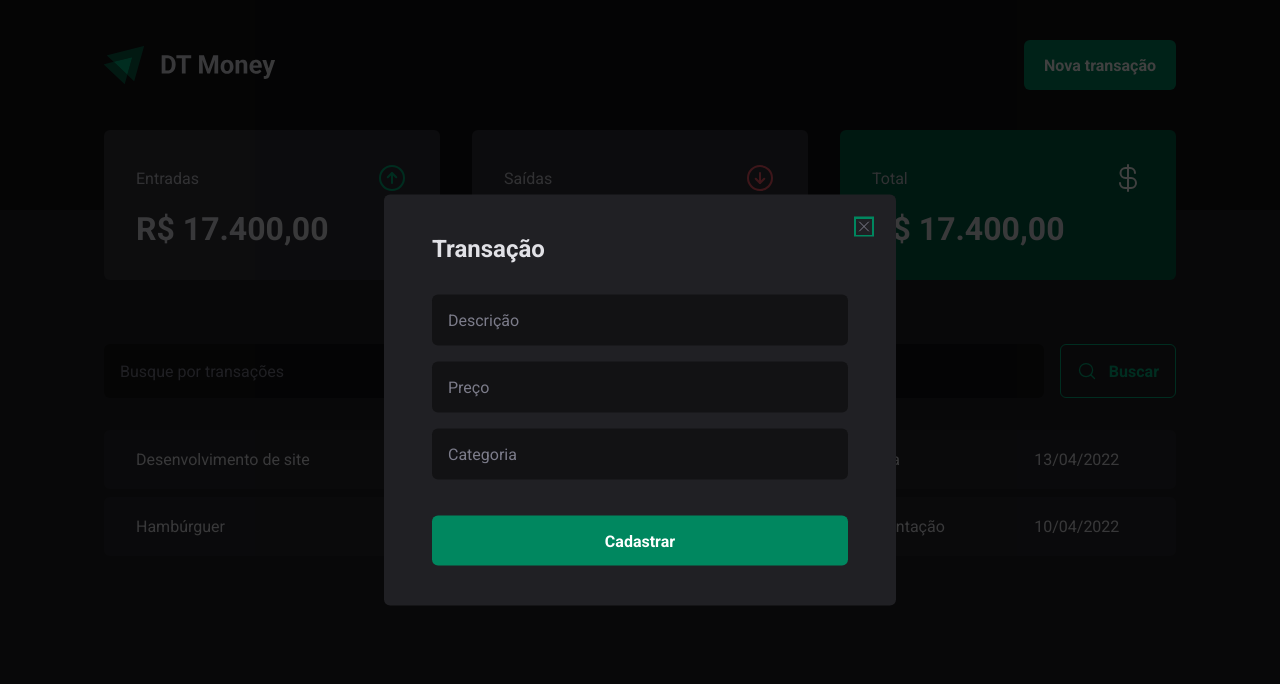
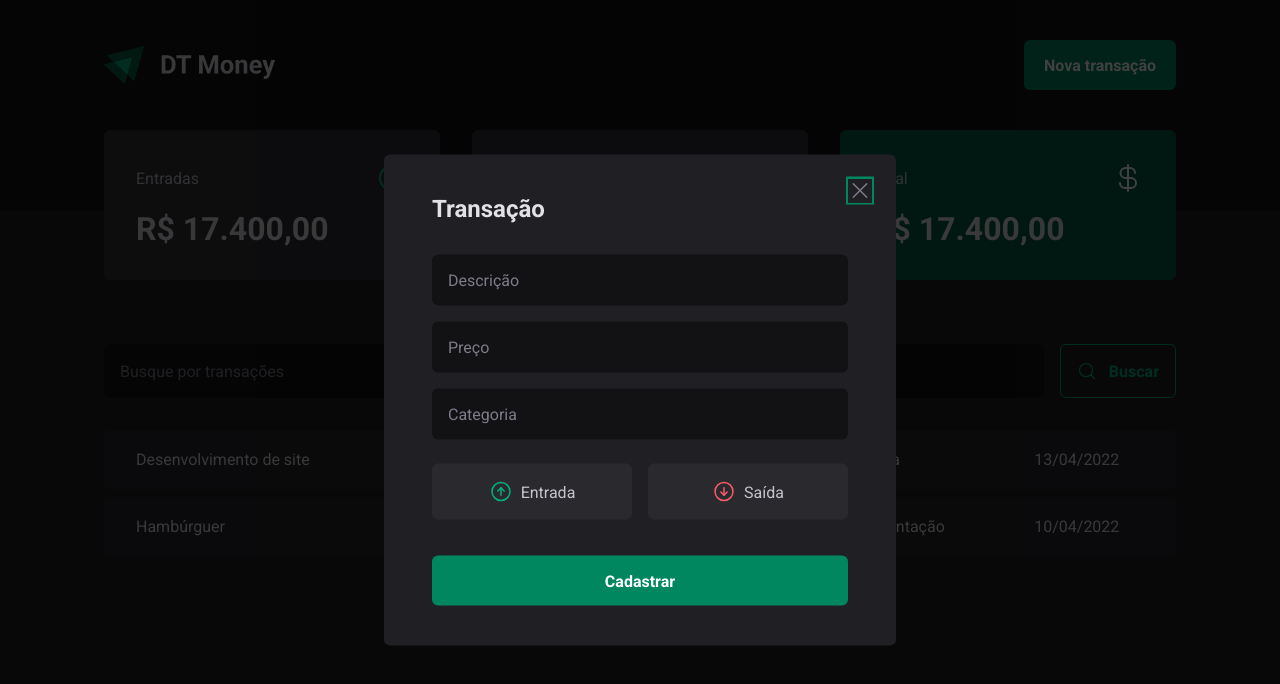
Before and after one commit to Lucas-Fer/dt-money, a React (Vite) app: page / in a window 1280 px wide. Both pictures are taken after a click on the button "Nova transação". Shown: the top 684 px of the page. Built offline with nearby package versions, Linux system fonts and the light colour scheme.

Commit message:
style: radio button with radix to change depending button checked

```diff
--- a/package.json
+++ b/package.json
@@ -11,6 +11,7 @@
   },
   "dependencies": {
     "@radix-ui/react-dialog": "^1.0.4",
+    "@radix-ui/react-radio-group": "^1.1.3",
     "phosphor-react": "^1.4.1",
     "react": "^18.2.0",
     "react-dom": "^18.2.0"
--- a/src/components/NewTransactionModal/index.tsx
+++ b/src/components/NewTransactionModal/index.tsx
@@ -1,6 +1,6 @@
 import * as Dialog from '@radix-ui/react-dialog';
-import { CloseButton, Content, Overlay } from './styles';
-import { X } from 'phosphor-react';
+import { CloseButton, Content, Overlay, TransactionType, TransactionTypeButton } from './styles';
+import { ArrowCircleDown, ArrowCircleUp, X } from 'phosphor-react';
 
 export default function NewTransactionModal() {
   return (
@@ -9,7 +9,7 @@
       <Content>
         <Dialog.Title>Transação</Dialog.Title>
         <CloseButton>
-          <X />
+          <X size={24} />
         </CloseButton>
 
         <form action="">
@@ -17,6 +17,17 @@
           <input type="number" placeholder='Preço' required />
           <input type="text" placeholder='Categoria' required />
 
+          <TransactionType>
+            <TransactionTypeButton variant="income" value='income'>
+              <ArrowCircleUp size={24} />
+              Entrada
+            </TransactionTypeButton>
+            <TransactionTypeButton variant="outcome" value='outcome'>
+              <ArrowCircleDown size={24} />
+              Saída
+            </TransactionTypeButton>
+          </TransactionType>
+
           <button type="submit">Cadastrar</button>
         </form>
       </Content>
--- a/src/components/NewTransactionModal/styles.ts
+++ b/src/components/NewTransactionModal/styles.ts
@@ -1,5 +1,6 @@
 import styled from "styled-components";
 import * as Dialog from '@radix-ui/react-dialog';
+import * as RadioGroup from '@radix-ui/react-radio-group';
 
 export const Overlay = styled(Dialog.Overlay)`
   position: fixed;
@@ -68,3 +69,45 @@
 
   color: ${props => props.theme["gray-500"]};
 `;
+
+export const TransactionType = styled(RadioGroup.Root)`
+  display: grid;
+  grid-template-columns: repeat(2, 1fr);
+  gap: 1rem;
+  margin-top: 0.5rem;
+`;
+
+interface TransactionTypeButtonProps {
+  variant: 'income' | 'outcome';
+}
+
+export const TransactionTypeButton = styled(RadioGroup.Item)<TransactionTypeButtonProps>`
+  background: ${props => props.theme["gray-700"]};
+  padding: 1rem;
+  display: flex;
+  align-items: center;
+  justify-content: center;
+  gap: 0.5rem;
+  border-radius: 6px;
+  cursor: pointer;
+  border: 0;
+  color: ${props => props.theme["gray-300"]};
+
+  svg {
+    color: ${props => props.variant === 'income' ? props.theme["green-300"] : props.theme["red-300"]};
+  }
+
+  &[data-state='unchecked']:hover {
+    transition: background-color 0.2s;
+    background: ${props => props.theme["gray-600"]};
+  }
+
+  &[data-state='checked'] {
+    color: ${props => props.theme.white};
+    background: ${props => props.variant === 'income' ? props.theme["green-500"] : props.theme["red-500"]};
+
+    svg {
+      color: ${props => props.theme.white};
+    }
+  }
+`;
```
Also changed, not shown: 1 other file (tests, documents, lock files or other folders).
